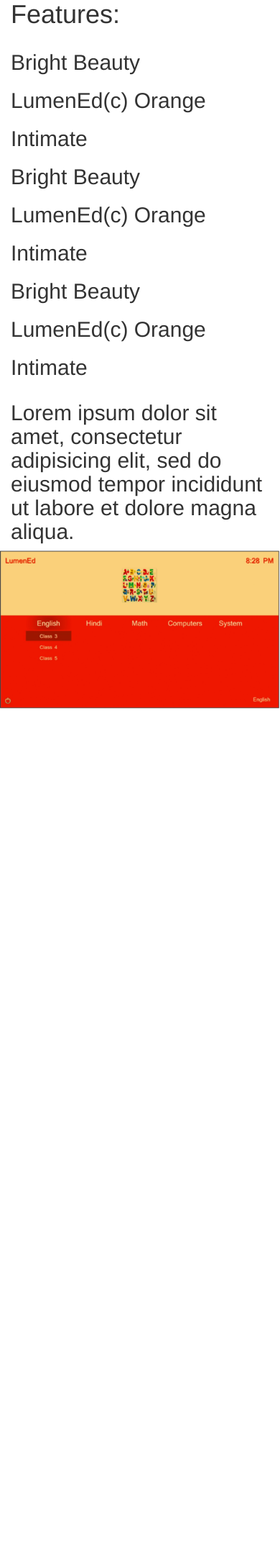
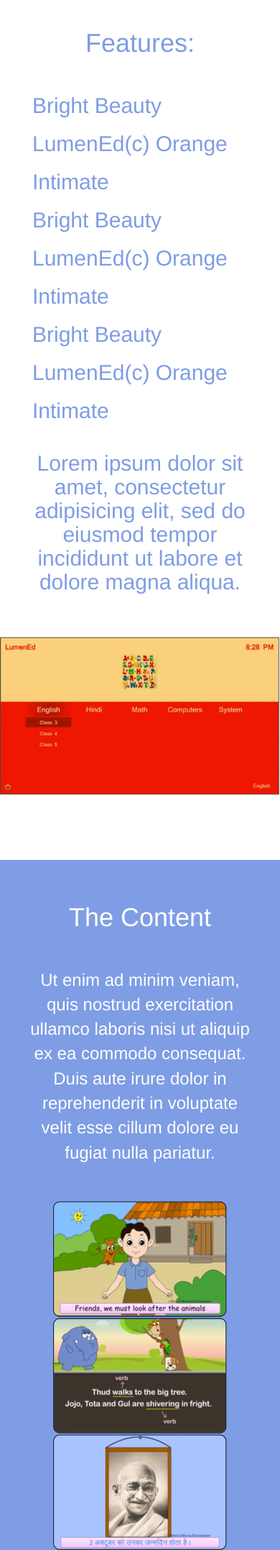
Before and after one commit to lumened/website, a PHP site: page / in a window 390 px wide. Shown: the part 3410-5564 px from the top of the page at 72% size. Before the commit the page ends 4395 px from the top, so only its background shows below. Run offline with PHP 8.4, Linux system fonts and the light colour scheme; some libraries are stand-ins or nearby versions.

Commit message:
done with all 9 pages basic
need to make changes to responsive ness and waiting to build our partner
page and other minor things

```diff
--- a/css/stylesheet.css
+++ b/css/stylesheet.css
@@ -27,15 +27,15 @@
 
 /* Page 2
 ----------------*/
-.page-2, .page-5{
+.page-2, .page-5, .page-7, .page-9{
 	margin: 60px auto;
 }
 
 .page-5{
 	margin-bottom: 0px;
-	}
+}
 
-.page-2 h1, .page-5 h1 {
+.page-2 h1, .page-5 h1, .page-7 h1, .page-9 h1{
 	text-align: center;
 	color:rgba(126,157,228,1);
 	margin-bottom: 60px;
@@ -43,33 +43,78 @@
 
 .page-2 img {
 	float:right;
-	}
+}
 
 /* Page 3
 ----------------*/
-.page-3 {
+.page-3, .page-8 {
 	background-color:rgba(126,157,228,1);
 	padding: 60px 0px;
 }
-.page-3 h1 {
+.page-3 h1, .page-8 h1 {
 	text-align: center;
 	color: white;
 	margin: 0px 30px 30px 30px;
 }
 
-.page-3 h2 {
+.page-3 h2, .page-8 h2 {
 	text-align: center;
 	color: white;
 	margin: 30px auto 30px auto;
 }
 
-.page-3 img{
+.page-3 img, .page-8 img{
 	display:block;
 	margin: auto auto;
 }
 
+/*page-7*/
+.page-7 img {
+	display: block;
+	margin: 30px auto;
+}
 
+.page-7 .col-xs-12 h2{
+	text-align: center;
+	margin: 30px 30px;
+}
 
+.page-7 h2, .page-9 h2{
+	color: rgba(126,157,228,1);
+	margin-left: 30px;
+}
+
+.page-7 h1, .page-9 h1{
+	margin: 0px auto 30px auto;
+}
+
+/*page-8*/
+.page-8 p{
+	text-align: center;
+	color: white;
+	font-size:24px;
+	margin: 0px 10%;
+}
+
+.page-8 h1{
+	margin-bottom: 0px;
+}
+
+.page-8 .row{
+	margin-bottom: 50px;
+}
+
+/*page-9*/
+.page-9 h2{
+	margin: 0px auto 30px auto;
+	text-align: center;
+}
+
+/*Footer
+---------*/
+footer{
+	margin: auto 30px;
+}
 
 
 /*Screen size specific CSS
@@ -128,7 +173,7 @@
 		margin: 10px auto;
 	}
 
-	.page-2 h1,.page-3 h1, .page-5 h1 {
+	.page-2 h1,.page-3 h1, .page-5 h1, .page-8 h1 {
 		font-size: 30px;
 	}
 
@@ -162,7 +207,16 @@
 		margin-right: 40px;
 	}
 
+	/*Page-8*/
+	.page-8 .col-sm-4 {
+		margin-bottom: 15px;
+	}
+	.page-8 .row:nth-child(4){
+		display: none;
+	}
+
 }
+
 @media (min-width: 768px) and (max-width: 991px) {
 	.xs, .sm, .lg {display:none;}
 	.md{display:block;}
@@ -326,8 +380,6 @@
 		margin-right: 40px;
 	}
 
-
-
 }
 /*Special extralarge desktop case */
 @media (min-width: 1200px) {
--- a/index.html
+++ b/index.html
@@ -165,25 +165,24 @@
 				</div>
 			</div>
 			<div class="row">
-				<div class="col-md-4">
+				<div class="col-sm-4">
 					<h2>Bright Beauty</h2>
 					<h2>LumenEd(c) Orange</h2>
 					<h2>Intimate</h2>
 				</div>
-				<div class="col-md-4">
+				<div class="col-sm-4">
 					<h2>Bright Beauty</h2>
 					<h2>LumenEd(c) Orange</h2>
 					<h2>Intimate</h2>
 				</div>
-				<div class="col-md-4">
+				<div class="col-sm-4">
 					<h2>Bright Beauty</h2>
 					<h2>LumenEd(c) Orange</h2>
 					<h2>Intimate</h2>
 				</div>
-
 			</div>
 			<div class="row">
-				<div class="col-xs-12">
+				<div class="col-xs-12 ">
 					<h2>Lorem ipsum dolor sit amet, consectetur adipisicing elit, sed do eiusmod tempor incididunt ut labore et dolore magna aliqua.</h2>
 				</div>
 			</div>
@@ -191,6 +190,64 @@
 				<img src="img/interface.png" alt="Map Placeholder" class="img-responsive">
 			</div>
 		</div>
+		<!-- Page 8 -->
+		<div class="container-fluid page-8">
+			<div class="row">
+				<div class="col-xs-12">
+					<h1>The Content</h1>
+				</div>
+			</div>
+			<div class="row">
+				<div class="col-xs-12">
+					<p>Ut enim ad minim veniam, quis nostrud exercitation ullamco laboris nisi ut aliquip ex ea commodo consequat. Duis aute irure dolor in reprehenderit in voluptate velit esse cillum dolore eu fugiat nulla pariatur.</p>
+				</div>
+			</div>
+			<div class="row">
+				<div class="col-sm-4">
+					<img src="img/1.png" alt="Content Mask" class="img-responsive">
+				</div>
+				<div class="col-sm-4">
+					<img src="img/2.png" alt="Content Mask" class="img-responsive">
+				</div>
+				<div class="col-sm-4">
+					<img src="img/3.png" alt="Content Mask" class="img-responsive">
+				</div>
+			</div>
+			<div class="row">
+				<div class="col-sm-4">
+					<img src="img/4.png" alt="Content Mask" class="img-responsive">
+				</div>
+				<div class="col-sm-4">
+					<img src="img/5.png" alt="Content Mask" class="img-responsive">
+				</div>
+				<div class="col-sm-4">
+					<img src="img/6.png" alt="Content Mask" class="img-responsive">
+				</div>
+			</div>
+		</div>
+		<!-- Page 9 -->
+		<div class="container-fluid page-9">
+			<div class="row">
+				<div class="col-xs-12">
+					<h1>Partners</h1>
+				</div>
+			</div>
+			<div class="row">
+				<div class="col-xs-12 ">
+					<h2>Working together with like-minded organizations is critical to our sucess</h2>
+				</div>
+			</div>
+			<div class="row">
+				<!-- <img src="img/interface.png" alt="Map Placeholder" class="img-responsive"> -->
+			</div>
+		</div>
+
+<!--Footer
+================================================== -->
+		<footer>
+			<p class="pull-right"><a href="#">Back to top</a></p>
+			<p>&copy; 2014 LumenEd, Inc. &middot; <a href="#">Privacy</a> &middot; <a href="#">Terms</a></p>
+		</footer>
 
     <!-- Bootstrap core JavaScript
     ================================================== -->
@@ -208,6 +265,5 @@
 	ga('create', 'UA-50216340-1', 'lumened.org');
 	ga('send', 'pageview');
 	</script> -->
-
   </body>
 </html>
```
